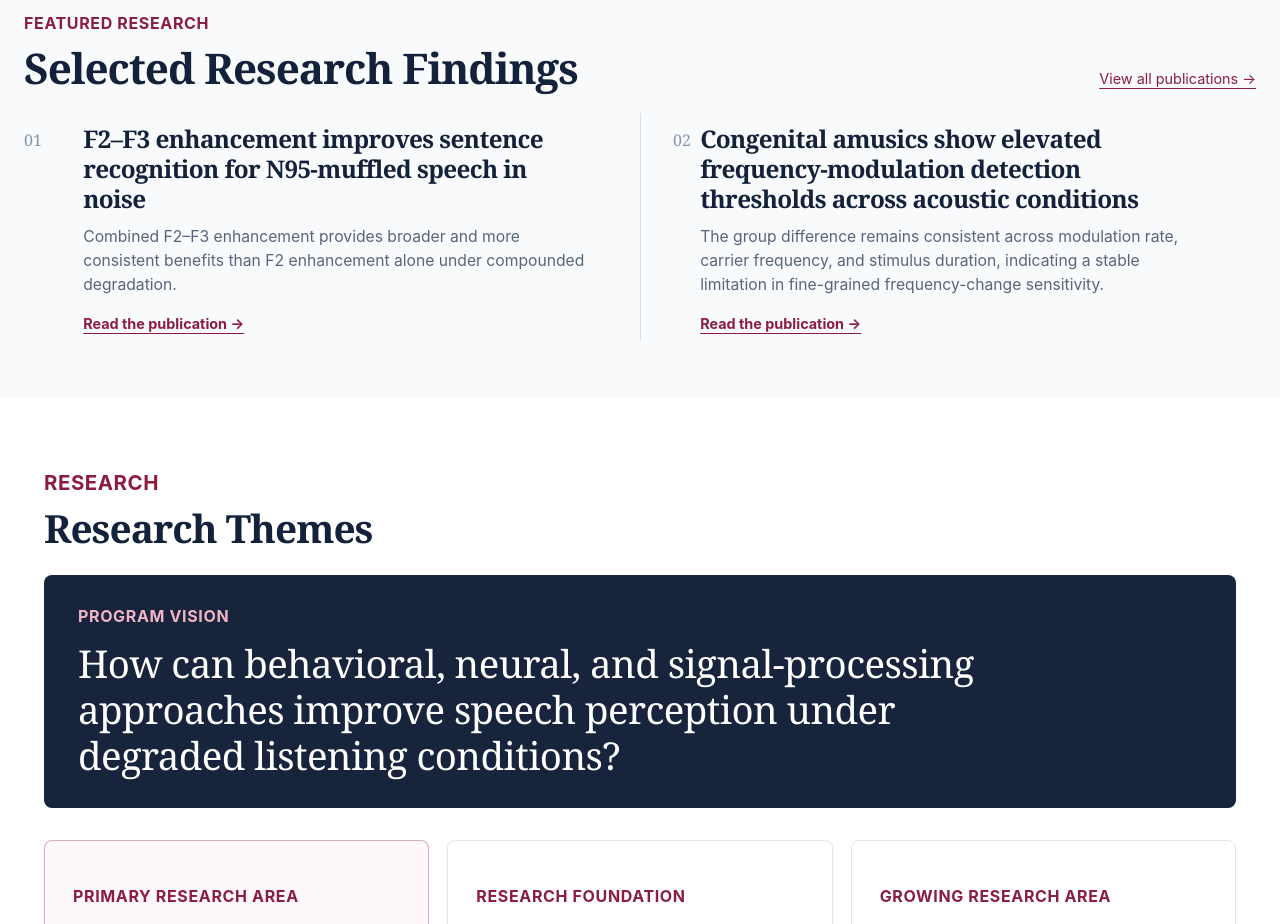
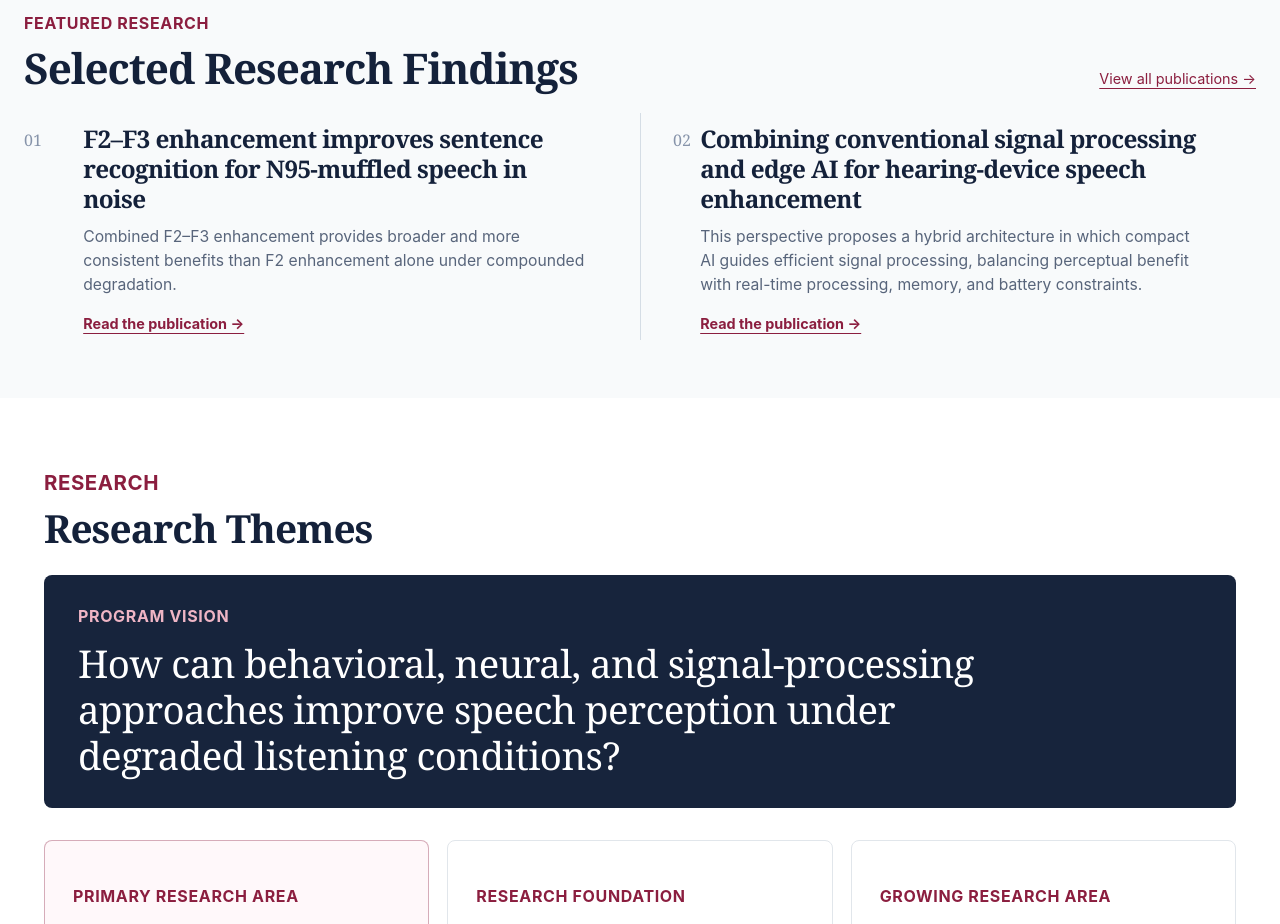
Before and after one commit to MingshuangLi/mingshuangli.github.io, a plain HTML site: page index.html in a window 1280 px wide. Shown: the part 940-1864 px from the top of the page. Drawn offline with Linux system fonts and the light colour scheme.

Commit message:
Feature speech enhancement and edge AI perspective on both homepages

```diff
--- a/index.html
+++ b/index.html
@@ -1565,7 +1565,7 @@ footer .office-address {
 </div>
 <div class="findings-grid">
 <article class="finding"><span class="finding-number">01</span><h3>F2–F3 enhancement improves sentence recognition for N95-muffled speech in noise</h3><p>Combined F2–F3 enhancement provides broader and more consistent benefits than F2 enhancement alone under compounded degradation.</p><a href="https://doi.org/10.1121/10.0044414" rel="noopener noreferrer" target="_blank">Read the publication →</a></article>
-<article class="finding"><span class="finding-number">02</span><h3>Congenital amusics show elevated frequency-modulation detection thresholds across acoustic conditions</h3><p>The group difference remains consistent across modulation rate, carrier frequency, and stimulus duration, indicating a stable limitation in fine-grained frequency-change sensitivity.</p><a href="https://doi.org/10.1121/10.0044337" rel="noopener noreferrer" target="_blank">Read the publication →</a></article>
+<article class="finding"><span class="finding-number">02</span><h3>Combining conventional signal processing and edge AI for hearing-device speech enhancement</h3><p>This perspective proposes a hybrid architecture in which compact AI guides efficient signal processing, balancing perceptual benefit with real-time processing, memory, and battery constraints.</p><a href="https://scholarworks.calstate.edu/concern/publications/vt150v66k" rel="noopener noreferrer" target="_blank">Read the publication →</a></article>
 </div>
 </section>
 <section class="section" id="research">
```
Also changed, not shown: zh-cn.html (+1 -1 lines).
